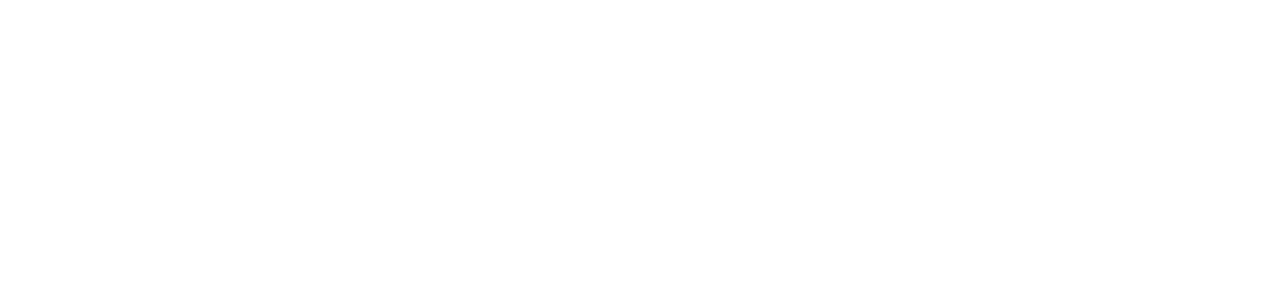
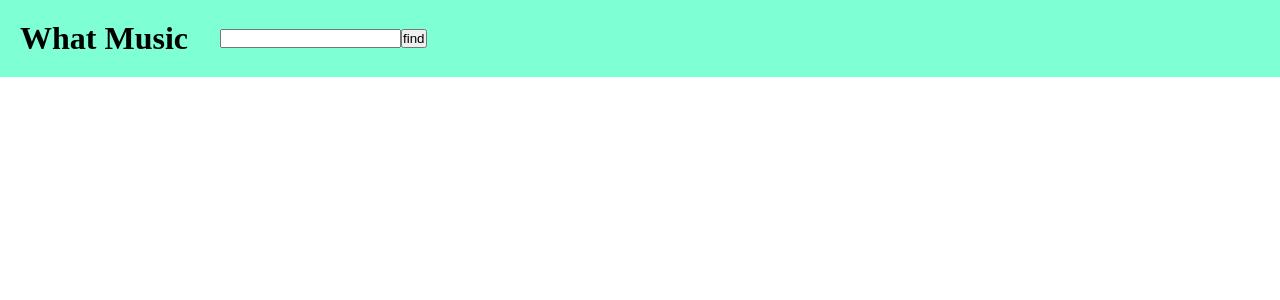
Before and after one commit to AuNiCuTa/WhatMusic, a React app: page / in a window 1280 px wide. Shown: the top 300 px of the page. Built offline with nearby package versions, Linux system fonts and the light colour scheme.

Commit message:
load list of artists

```diff
--- a/src/components/results/ArtistList.jsx
+++ b/src/components/results/ArtistList.jsx
@@ -1,7 +1,21 @@
 import React from 'react';
+import { useArtists } from '../../state/state.js';
+import Header from '../app/Header';
 
 const ArtistList = () => {
-  return <div></div>;
+
+  const { artists, loading, setSearchTerm } = useArtists();
+
+  return <>
+    <Header setSearchTerm={setSearchTerm} />
+
+    {!loading && <ul>
+      {artists.map(artist => <li key={artist.id}>
+        <span>{artist.name}</span>
+        <span>{artist.disambiguation}</span>
+      </li>)}
+    </ul>}
+  </>;
 };
 
 export default ArtistList;
```
